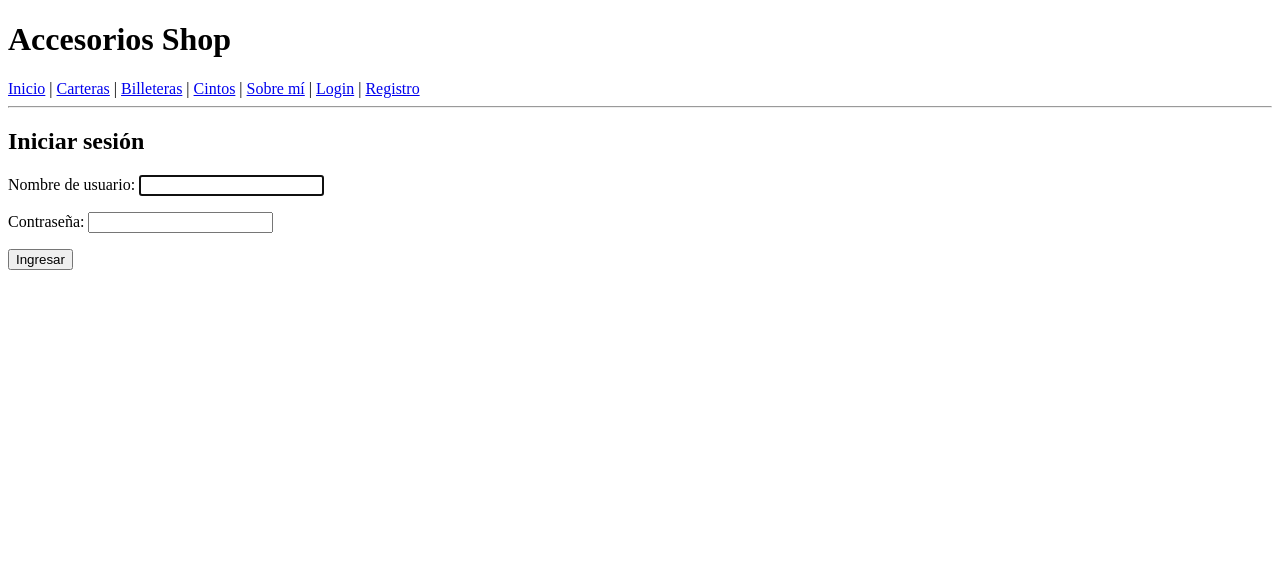
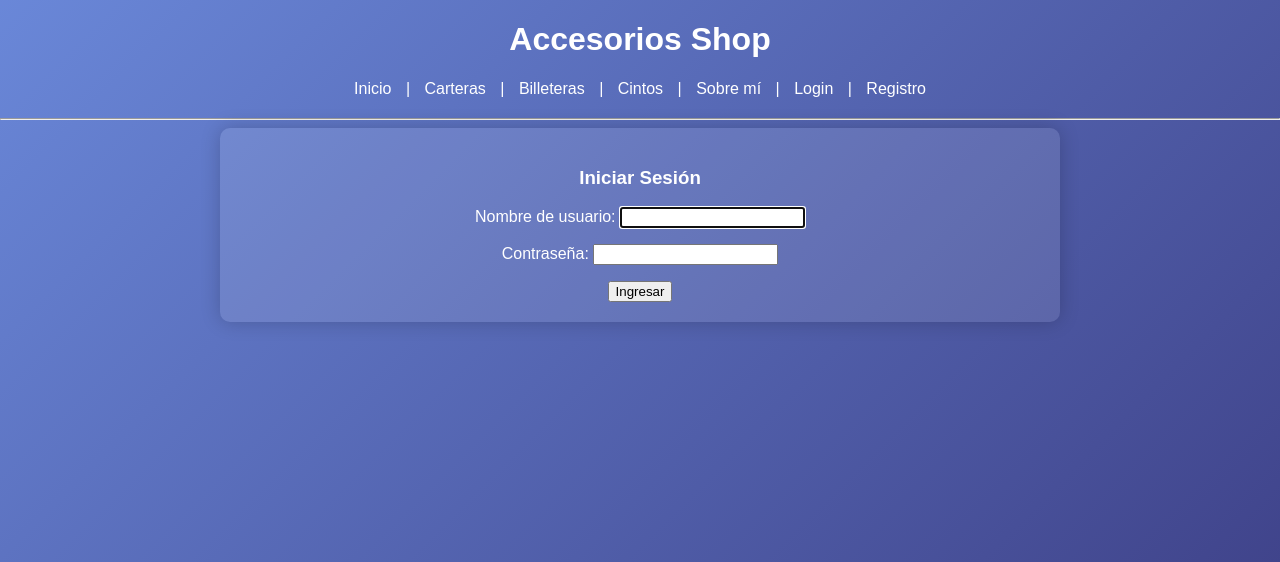
Before and after one commit to GabyRiveroadmi/Python, a Django app: page /accounts/login/ in a window 1280 px wide. Shown: the top 562 px of the page. Run offline with Django 4.2, Linux system fonts and the light colour scheme.

Commit message:
mejora de estilos

```diff
--- a/accesorios_shop/urls.py
+++ b/accesorios_shop/urls.py
@@ -3,6 +3,6 @@ from django.urls import path, include
 
 urlpatterns = [
     path('admin/', admin.site.urls),
-    path('', include('myproyect.urls')),  # inicio
-    path('accounts/', include('django.contrib.auth.urls')),  # login/logout
+    path('', include('myproyect.urls')),  # inicio y app principal
+    path('accounts/', include('django.contrib.auth.urls')),  # login, logout, password
 ]
--- a/myproyect/templates/myproyect/base.html
+++ b/myproyect/templates/myproyect/base.html
@@ -1,8 +1,66 @@
 <!DOCTYPE html>
-{% load static %}
 <html>
 <head>
   <title>{% block title %}Accesorios Shop{% endblock %}</title>
+  <style>
+    /* Fondo animado */
+    body {
+      margin: 0;
+      font-family: Arial, sans-serif;
+      color: #fff;
+      background: linear-gradient(-45deg, #3a3a80, #6a88d9, #5d47c3, #9f6ee0);
+      background-size: 400% 400%;
+      animation: gradientBG 15s ease infinite;
+    }
+
+    @keyframes gradientBG {
+      0% {background-position: 0% 50%;}
+      50% {background-position: 100% 50%;}
+      100% {background-position: 0% 50%;}
+    }
+
+    h1, nav, hr {
+      text-align: center;
+    }
+
+    nav {
+      margin: 20px 0;
+    }
+
+    a {
+      color: #fff;
+      text-decoration: none;
+      margin: 0 10px;
+    }
+
+    a:hover {
+      text-decoration: underline;
+    }
+
+    .container {
+      max-width: 800px;
+      margin: 0 auto;
+      background-color: rgba(255, 255, 255, 0.1);
+      padding: 20px;
+      border-radius: 10px;
+      box-shadow: 0 0 20px rgba(0, 0, 0, 0.2);
+    }
+
+    img {
+      display: block;
+      margin: auto;
+      max-width: 400px;
+    }
+
+    ul {
+      list-style-type: none;
+      padding: 0;
+    }
+
+    li {
+      padding: 5px 0;
+    }
+  </style>
 </head>
 <body>
   <h1>Accesorios Shop</h1>
@@ -14,13 +72,18 @@
     <a href="{% url 'about' %}">Sobre mí</a> |
     {% if user.is_authenticated %}
       <span>Hola, {{ user.username }}</span> |
-      <a href="{% url 'logout' %}">Cerrar sesión</a>
+      <form method="post" action="{% url 'logout' %}" style="display:inline;">
+        {% csrf_token %}
+        <button type="submit" style="background:none; border:none; color:#fff; cursor:pointer;">Cerrar sesión</button>
+      </form>
     {% else %}
       <a href="{% url 'login' %}">Login</a> |
       <a href="{% url 'registro' %}">Registro</a>
     {% endif %}
   </nav>
   <hr>
-  {% block content %}{% endblock %}
+  <div class="container">
+    {% block content %}{% endblock %}
+  </div>
 </body>
 </html>
--- a/myproyect/templates/myproyect/lista_billeteras.html
+++ b/myproyect/templates/myproyect/lista_billeteras.html
@@ -3,12 +3,14 @@
 {% block title %}Billeteras{% endblock %}
 
 {% block content %}
+<div style="text-align: center; margin: 0 auto; max-width: 600px;">
   <h2>Listado de Billeteras</h2>
-<ul>
+  <ul style="list-style-position: inside; padding-left: 0; display: inline-block; text-align: left;">
     {% for billetera in billeteras %}
       <li>{{ billetera.nombre }} - Cuero: {{ billetera.cuero }} - Precio: ${{ billetera.precio }}</li>
     {% empty %}
       <li>No hay billeteras disponibles.</li>
     {% endfor %}
   </ul>
+</div>
 {% endblock %}
--- a/myproyect/templates/myproyect/lista_carteras.html
+++ b/myproyect/templates/myproyect/lista_carteras.html
@@ -3,12 +3,14 @@
 {% block title %}Carteras{% endblock %}
 
 {% block content %}
+<div style="text-align: center; margin: 0 auto; max-width: 600px;">
   <h2>Listado de Carteras</h2>
-<ul>
+  <ul style="list-style-position: inside; padding-left: 0; display: inline-block; text-align: left;">
     {% for cartera in carteras %}
       <li>{{ cartera.nombre }} - Color: {{ cartera.color }} - Precio: ${{ cartera.precio }}</li>
     {% empty %}
       <li>No hay carteras disponibles.</li>
     {% endfor %}
   </ul>
+</div>
 {% endblock %}
--- a/myproyect/templates/myproyect/lista_cintos.html
+++ b/myproyect/templates/myproyect/lista_cintos.html
@@ -3,12 +3,14 @@
 {% block title %}Cintos{% endblock %}
 
 {% block content %}
+<div style="text-align: center; margin: 0 auto; max-width: 600px;">
   <h2>Listado de Cintos</h2>
-<ul>
+  <ul style="list-style-position: inside; padding-left: 0; display: inline-block; text-align: left;">
     {% for cinto in cintos %}
       <li>{{ cinto.nombre }} - Talle: {{ cinto.talle }} - Precio: ${{ cinto.precio }}</li>
     {% empty %}
       <li>No hay cintos disponibles.</li>
     {% endfor %}
   </ul>
+</div>
 {% endblock %}
--- a/myproyect/templates/registration/login.html
+++ b/myproyect/templates/registration/login.html
@@ -1,10 +1,18 @@
 {% extends 'myproyect/base.html' %}
 
+{% block title %}Iniciar Sesión{% endblock %}
+
 {% block content %}
-  <h2>Iniciar sesión</h2>
-  <form method="post">
-    {% csrf_token %}
-    {{ form.as_p }}
-    <button type="submit">Ingresar</button>
-  </form>
+<div class="d-flex justify-content-center align-items-center" style="text-align: center;">
+  <div class="card p-4 shadow" style="text-align: center;">
+    <h3 class="text-center mb-4">Iniciar Sesión</h3>
+
+    <form method="post" novalidate>
+      {% csrf_token %}
+      {{ form.as_p }}
+
+      <button type="submit" class="btn btn-primary w-100">Ingresar</button>
+    </form>
+  </div>
+</div>
 {% endblock %}
--- a/myproyect/urls.py
+++ b/myproyect/urls.py
@@ -1,5 +1,6 @@
 from django.urls import path
 from . import views
+from django.contrib.auth.views import LogoutView
 
 urlpatterns = [
     # HOME
@@ -29,4 +30,7 @@ urlpatterns = [
     # REGISTRO
     path('registro/', views.registro, name='registro'),
 
+    # LOGOUT
+    path('accounts/logout/', LogoutView.as_view(next_page='home'), name='logout'),
+
 ]
--- a/myproyect/views.py
+++ b/myproyect/views.py
@@ -1,6 +1,7 @@
 from django.shortcuts import render, get_object_or_404, redirect
 from .models import Cartera, Billetera, Cinto
 from .forms import CarteraForm, BilleteraForm, CintoForm
+from django.contrib.auth.forms import UserCreationForm
 
 # --- CARTERAS ---
 def lista_carteras(request):
@@ -82,7 +83,7 @@ def eliminar_cinto(request, pk):
 
 
 def home(request):
-    return render(request, 'myproyect/base.html')
+    return render(request, 'myproyect/index.html')
 
 def about(request):
     return render(request, 'myproyect/about.html')
```
Also changed, not shown: accesorios_shop/settings.py (+5 -2 lines), myproyect/admin.py (added, +22 -0 lines), myproyect/templates/myproyect/about.html (+6 -2 lines), myproyect/templates/myproyect/index.html (+5 -6 lines), myproyect/templates/registration/registro.html (+24 -6 lines). Lines whose indentation alone changed are shown as unchanged.
